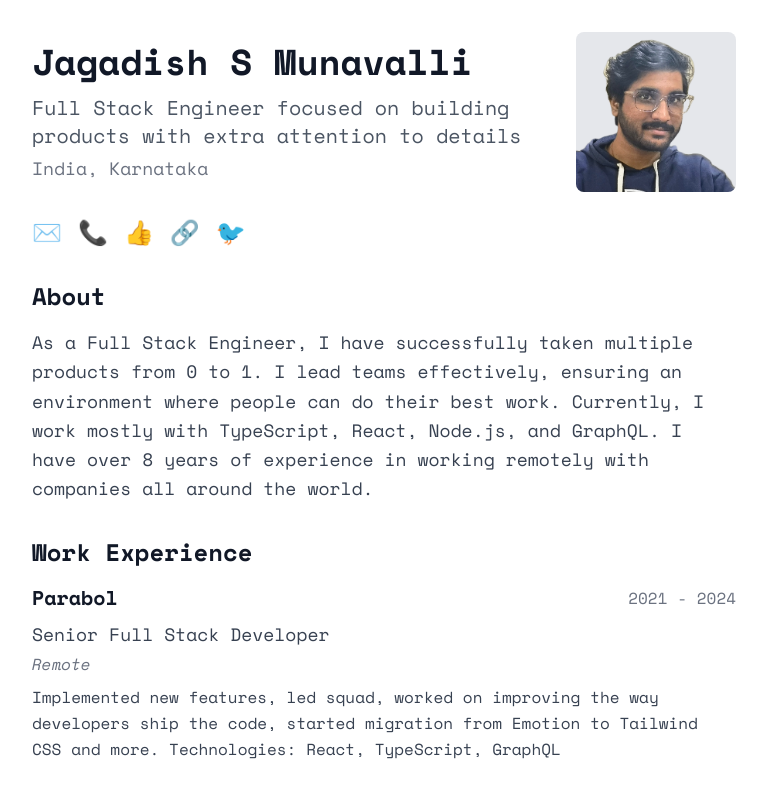
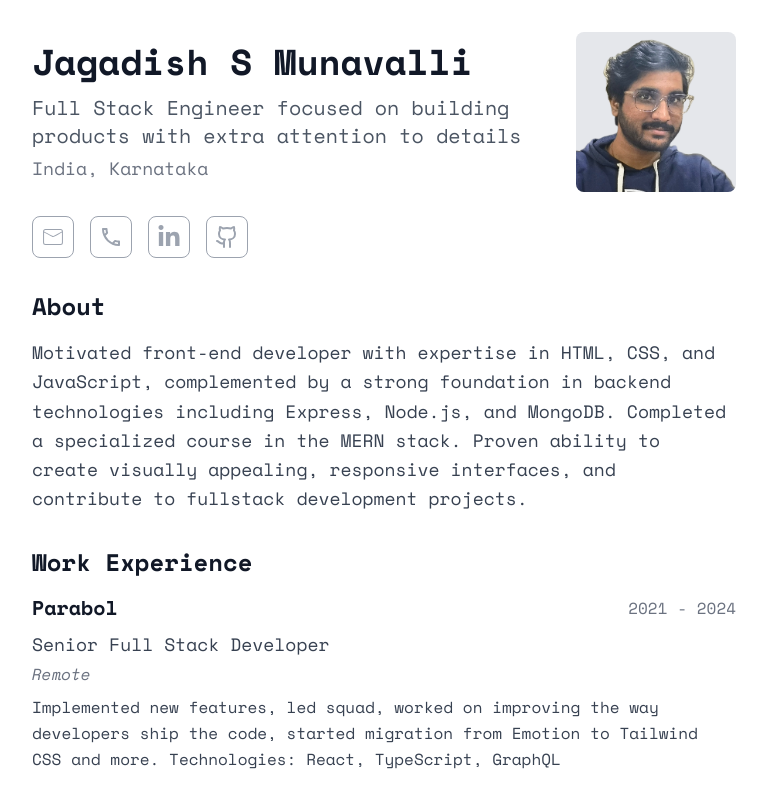
Before and after one commit to jagadish011/Jagadish, a React (Vite) app: page / in a window 1280 px wide. Shown: the top 799 px of the page, without its empty margins (256-1023 px from the left). Built offline with nearby package versions, Linux system fonts and the light colour scheme.

Commit message:
changes in portfolio

```diff
--- a/package.json
+++ b/package.json
@@ -11,7 +11,8 @@
   },
   "dependencies": {
     "react": "^18.3.1",
-    "react-dom": "^18.3.1"
+    "react-dom": "^18.3.1",
+    "react-icons": "^5.3.0"
   },
   "devDependencies": {
     "@eslint/js": "^9.9.0",
--- a/src/components/PortfolioLayout.jsx
+++ b/src/components/PortfolioLayout.jsx
@@ -1,7 +1,27 @@
-import React from 'react';
-import Profile from '../assets/file.png';
+import React, { useEffect, useState } from "react";
+import Profile from "../assets/file.png";
+import { CiMail } from "react-icons/ci";
+import { MdOutlineLocalPhone } from "react-icons/md";
+import { FaLinkedinIn } from "react-icons/fa6";
+import { LuGithub } from "react-icons/lu";
 
 const PortfolioLayout = () => {
+  const [isMobile, setIsMobile] = useState(false);
+
+  useEffect(() => {
+    // Check if the user is on a mobile device
+    const checkIfMobile = () => {
+      const userAgent = navigator.userAgent || navigator.vendor || window.opera;
+      if (/android|iphone|ipad|ipod/i.test(userAgent)) {
+        setIsMobile(true);
+      }
+    };
+
+    checkIfMobile();
+  }, []);
+
+  const phoneNumber = "9141078914";
+  const whatsappLink = `https://wa.me/${phoneNumber}`;
   return (
     <div className="max-w-3xl mx-auto p-4 sm:p-6 lg:p-8 font-spaceMono text-gray-900">
       {/* Header Section */}
@@ -9,21 +29,47 @@ const PortfolioLayout = () => {
         <div className="flex flex-col sm:flex-row justify-between items-start sm:items-center">
           <div>
             <h1 className="text-4xl font-bold mb-3">Jagadish S Munavalli</h1>
-            <p className="text-xl text-gray-600 mb-1">Full Stack Engineer focused on building products with extra attention to details</p>
+            <p className="text-xl text-gray-600 mb-1">
+              Full Stack Engineer focused on building products with extra
+              attention to details
+            </p>
             <p className="text-lg text-gray-500">India, Karnataka</p>
           </div>
           <div className="mt-3 sm:mt-0">
             <div className="w-40 h-40 rounded-lg overflow-hidden bg-gray-200">
-              <img src={Profile} alt="Bartosz Jarocki" className="w-full h-full object-cover" />
+              <img
+                src={Profile}
+                alt="profile"
+                className="w-full h-full object-cover"
+              />
             </div>
           </div>
         </div>
         <div className="flex mt-6 space-x-4">
-          <span className="text-2xl text-gray-400">✉️</span>
-          <span className="text-2xl text-gray-400">📞</span>
-          <span className="text-2xl text-gray-400">👍</span>
-          <span className="text-2xl text-gray-400">🔗</span>
-          <span className="text-2xl text-gray-400">🐦</span>
+          <a
+            href="mailto:munavallijagadish@gmail.com"
+            className="text-2xl text-gray-400 border border-gray-400 p-2 rounded-lg"
+          >
+            <CiMail />
+          </a>
+          <a
+            href={isMobile ? `tel:${phoneNumber}` : whatsappLink}
+            className="text-2xl text-gray-400 border border-gray-400 p-2 rounded-lg"
+            target={isMobile ? "_self" : "_blank"}
+            rel="noopener noreferrer"
+          >
+            <MdOutlineLocalPhone />
+          </a>
+          <a
+            href="https://www.linkedin.com/in/jagadish-s-munavalli-278aba219/"
+            target="_blank"
+            className="text-2xl text-gray-400 border border-gray-400 p-2 rounded-lg"
+          >
+            <FaLinkedinIn />
+          </a>
+          <a href="https://github.com/jagadish011" target="_blank" className="text-2xl text-gray-400 border border-gray-400 p-2 rounded-lg">
+            <LuGithub />
+          </a>
         </div>
       </header>
 
@@ -31,7 +77,12 @@ const PortfolioLayout = () => {
       <section className="mb-8">
         <h2 className="text-2xl font-semibold mb-4">About</h2>
         <p className="text-lg text-gray-700 leading-relaxed">
-          As a Full Stack Engineer, I have successfully taken multiple products from 0 to 1. I lead teams effectively, ensuring an environment where people can do their best work. Currently, I work mostly with TypeScript, React, Node.js, and GraphQL. I have over 8 years of experience in working remotely with companies all around the world.
+          Motivated front-end developer with expertise in HTML, CSS, and
+          JavaScript, complemented by a strong foundation in backend
+          technologies including Express, Node.js, and MongoDB. Completed a
+          specialized course in the MERN stack. Proven ability to create
+          visually appealing, responsive interfaces, and contribute to fullstack
+          development projects.
         </p>
       </section>
 
@@ -44,10 +95,14 @@ const PortfolioLayout = () => {
               <h3 className="text-xl font-semibold">Parabol</h3>
               <span className="text-gray-500">2021 - 2024</span>
             </div>
-            <p className="text-lg font-medium text-gray-700 mb-1">Senior Full Stack Developer</p>
+            <p className="text-lg font-medium text-gray-700 mb-1">
+              Senior Full Stack Developer
+            </p>
             <p className="text-base text-gray-500 italic">Remote</p>
             <p className="text-base text-gray-700 mt-2 leading-relaxed">
-              Implemented new features, led squad, worked on improving the way developers ship the code, started migration from Emotion to Tailwind CSS and more. Technologies: React, TypeScript, GraphQL
+              Implemented new features, led squad, worked on improving the way
+              developers ship the code, started migration from Emotion to
+              Tailwind CSS and more. Technologies: React, TypeScript, GraphQL
             </p>
           </div>
         </div>
@@ -58,10 +113,14 @@ const PortfolioLayout = () => {
         <h2 className="text-2xl font-semibold mb-4">Education</h2>
         <div>
           <div className="flex justify-between items-center mb-2">
-            <h3 className="text-xl font-semibold">Wrocław University of Technology</h3>
+            <h3 className="text-xl font-semibold">
+              Wrocław University of Technology
+            </h3>
             <span className="text-gray-500">2007 - 2010</span>
           </div>
-          <p className="text-base text-gray-700">Bachelor's Degree in Control systems engineering and Robotics</p>
+          <p className="text-base text-gray-700">
+            Bachelor's Degree in Control systems engineering and Robotics
+          </p>
         </div>
       </section>
 
@@ -69,8 +128,19 @@ const PortfolioLayout = () => {
       <section className="mb-8">
         <h2 className="text-2xl font-semibold mb-4">Skills</h2>
         <div className="flex flex-wrap gap-2">
-          {['JavaScript', 'TypeScript', 'React/Next.js/Remix', 'Node.js', 'GraphQL', 'Relay', 'WebRTC'].map((skill) => (
-            <span key={skill} className="bg-gray-100 rounded-full px-3 py-1 text-sm font-medium text-gray-700">
+          {[
+            "JavaScript",
+            "TypeScript",
+            "React/Next.js/Remix",
+            "Node.js",
+            "GraphQL",
+            "Relay",
+            "WebRTC",
+          ].map((skill) => (
+            <span
+              key={skill}
+              className="bg-gray-100 rounded-full px-3 py-1 text-sm font-medium text-gray-700"
+            >
               {skill}
             </span>
           ))}
@@ -82,16 +152,46 @@ const PortfolioLayout = () => {
         <h2 className="text-2xl font-semibold mb-4">Projects</h2>
         <div className="grid grid-cols-1 sm:grid-cols-2 gap-6">
           {[
-            { name: 'Consultly', description: 'A platform to build and grow your online business' },
-            { name: 'Monito', description: 'Browser extension that records everything happening in a web application' },
-            { name: 'Jarocki.me', description: 'My personal website and blog. Built with Next.js and Notion API' },
-            { name: 'Minimal', description: 'Minimalist calendars, habit trackers and planners generator' },
-            { name: 'Barepapers', description: 'Generates beautiful wallpapers using random shapes and gradients' },
-            { name: 'Year progress', description: 'Tracks current year progress and displays a countdown' },
+            {
+              name: "Consultly",
+              description: "A platform to build and grow your online business",
+            },
+            {
+              name: "Monito",
+              description:
+                "Browser extension that records everything happening in a web application",
+            },
+            {
+              name: "Jarocki.me",
+              description:
+                "My personal website and blog. Built with Next.js and Notion API",
+            },
+            {
+              name: "Minimal",
+              description:
+                "Minimalist calendars, habit trackers and planners generator",
+            },
+            {
+              name: "Barepapers",
+              description:
+                "Generates beautiful wallpapers using random shapes and gradients",
+            },
+            {
+              name: "Year progress",
+              description:
+                "Tracks current year progress and displays a countdown",
+            },
           ].map((project) => (
-            <div key={project.name} className="border border-gray-200 rounded-lg p-4">
-              <h3 className="text-lg font-semibold text-gray-900 mb-2">{project.name}</h3>
-              <p className="text-gray-700 text-base mb-3">{project.description}</p>
+            <div
+              key={project.name}
+              className="border border-gray-200 rounded-lg p-4"
+            >
+              <h3 className="text-lg font-semibold text-gray-900 mb-2">
+                {project.name}
+              </h3>
+              <p className="text-gray-700 text-base mb-3">
+                {project.description}
+              </p>
               <div className="flex flex-wrap gap-2">
                 <span className="bg-gray-100 rounded-full px-2 py-1 text-xs font-medium text-gray-700">
                   Side Project
```
Also changed, not shown: 1 other file (tests, documents, lock files or other folders).
